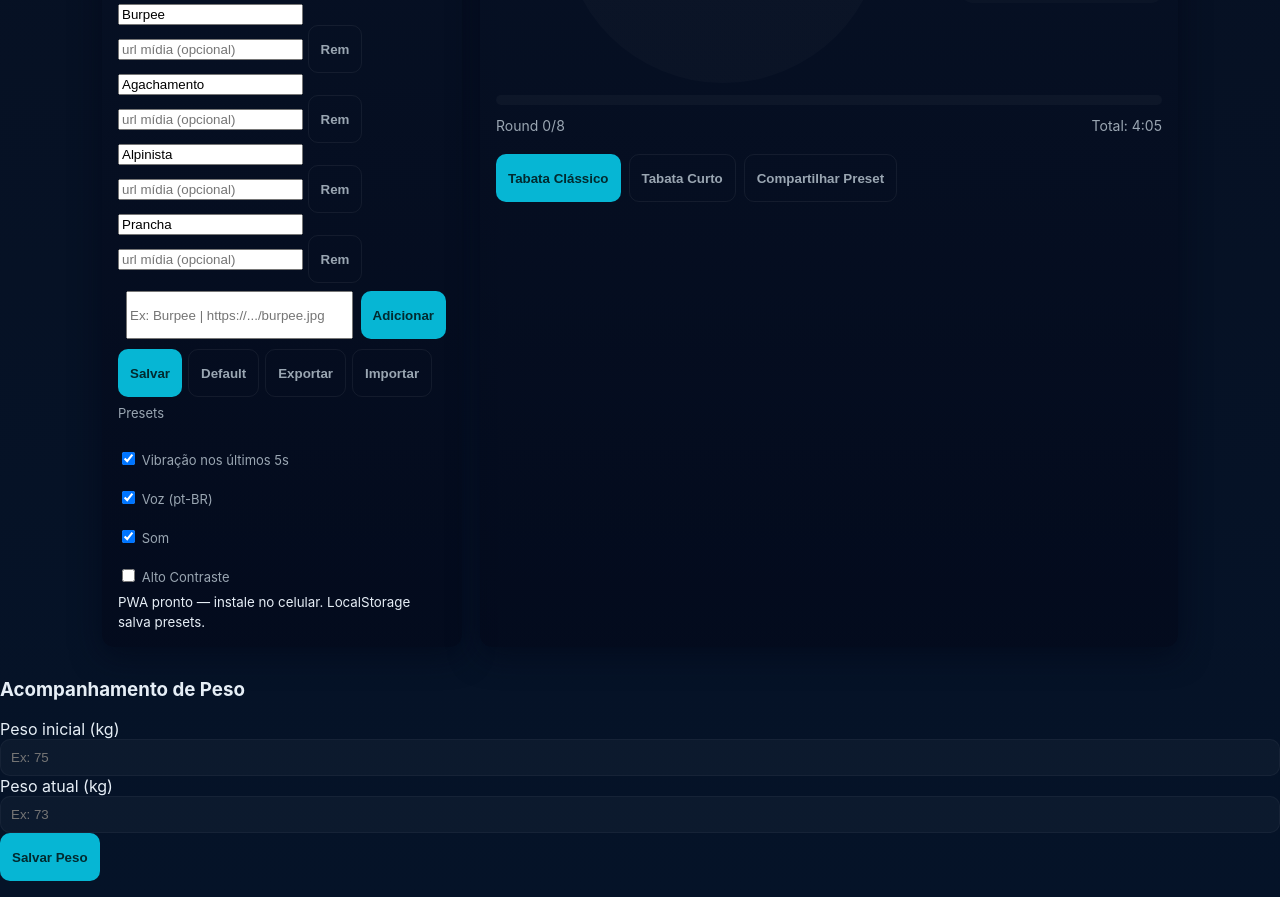
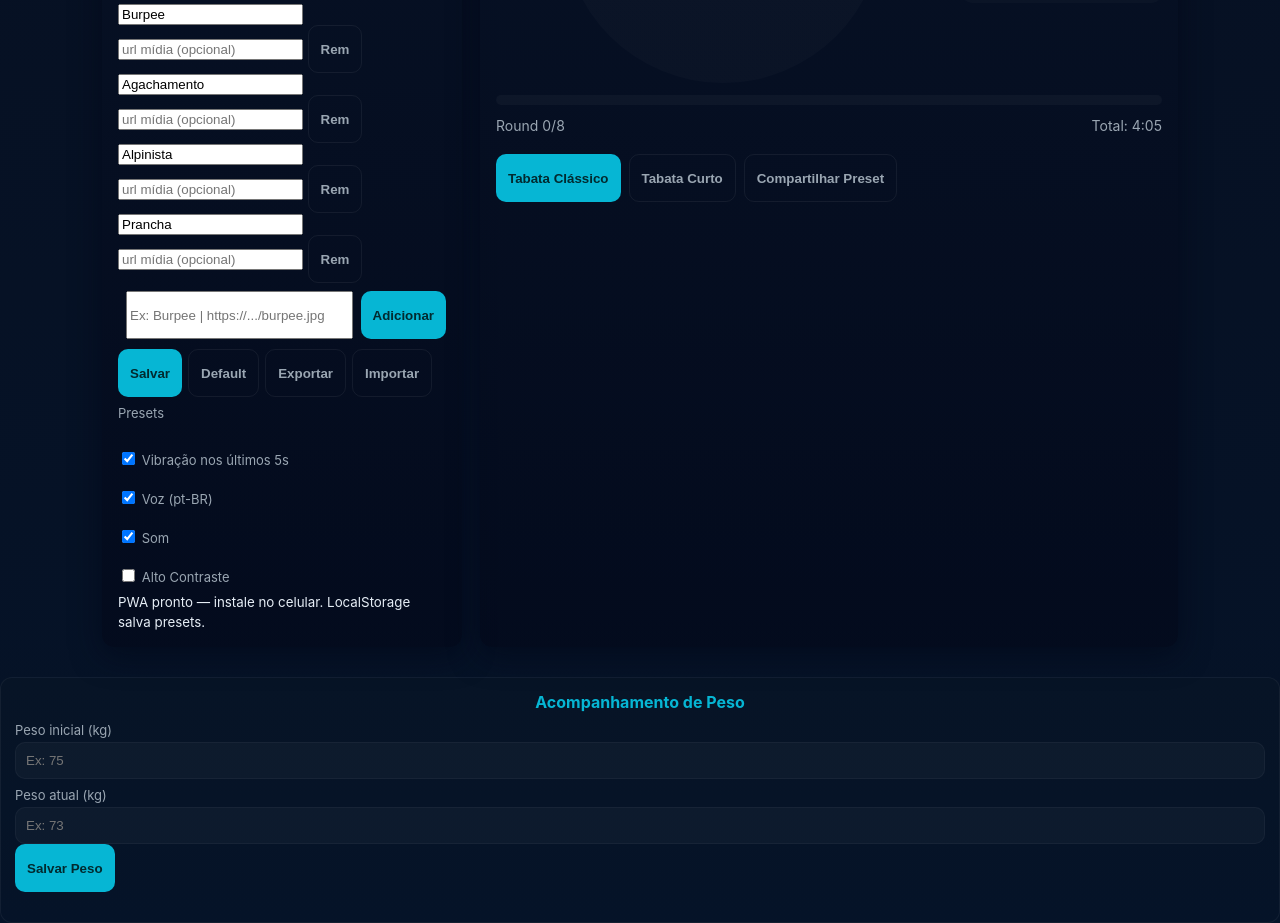
Before and after one commit to runvision/Tabata, a plain HTML site: page index.html in a window 1280 px wide. Shown: the part 343-1266 px from the top of the page. Before the commit the page ends 1240 px from the top, so only its background shows below. Drawn offline with Linux system fonts and the light colour scheme.

Commit message:
Add styles for weight tracker
Added styles for weight tracker component.

```diff
--- a/style.css
+++ b/style.css
@@ -83,3 +83,49 @@ body.contrast{ filter:contrast(1.15) saturate(1.05); }
 
 /* accessibility */
 button{min-height:var(--touch); min-width:var(--touch); border-radius:10px}
+
+/* === WEIGHT TRACKER === */
+.weight-box {
+    margin-top: 16px;
+    padding: 14px;
+    border-radius: 12px;
+    background: linear-gradient(180deg, #071426, #051328);
+    border: 1px solid rgba(255,255,255,0.05);
+}
+
+.weight-box h3 {
+    margin: 0 0 10px;
+    font-size: 16px;
+    color: var(--accent);
+    text-align: center;
+}
+
+.weight-box label {
+    display: block;
+    margin: 8px 0 4px;
+    color: var(--muted);
+    font-size: 13px;
+}
+
+.weight-box input {
+    width: 100%;
+    padding: 10px;
+    border-radius: 10px;
+    background: var(--glass);
+    color: var(--text);
+    border: 1px solid rgba(255,255,255,0.04);
+}
+
+.peso-resultado {
+    margin-top: 10px;
+    text-align: center;
+    font-weight: 700;
+    color: var(--accent);
+}
+
+/* MOBILE */
+@media(max-width: 980px) {
+    .weight-box {
+        padding: 12px;
+    }
+}
```
